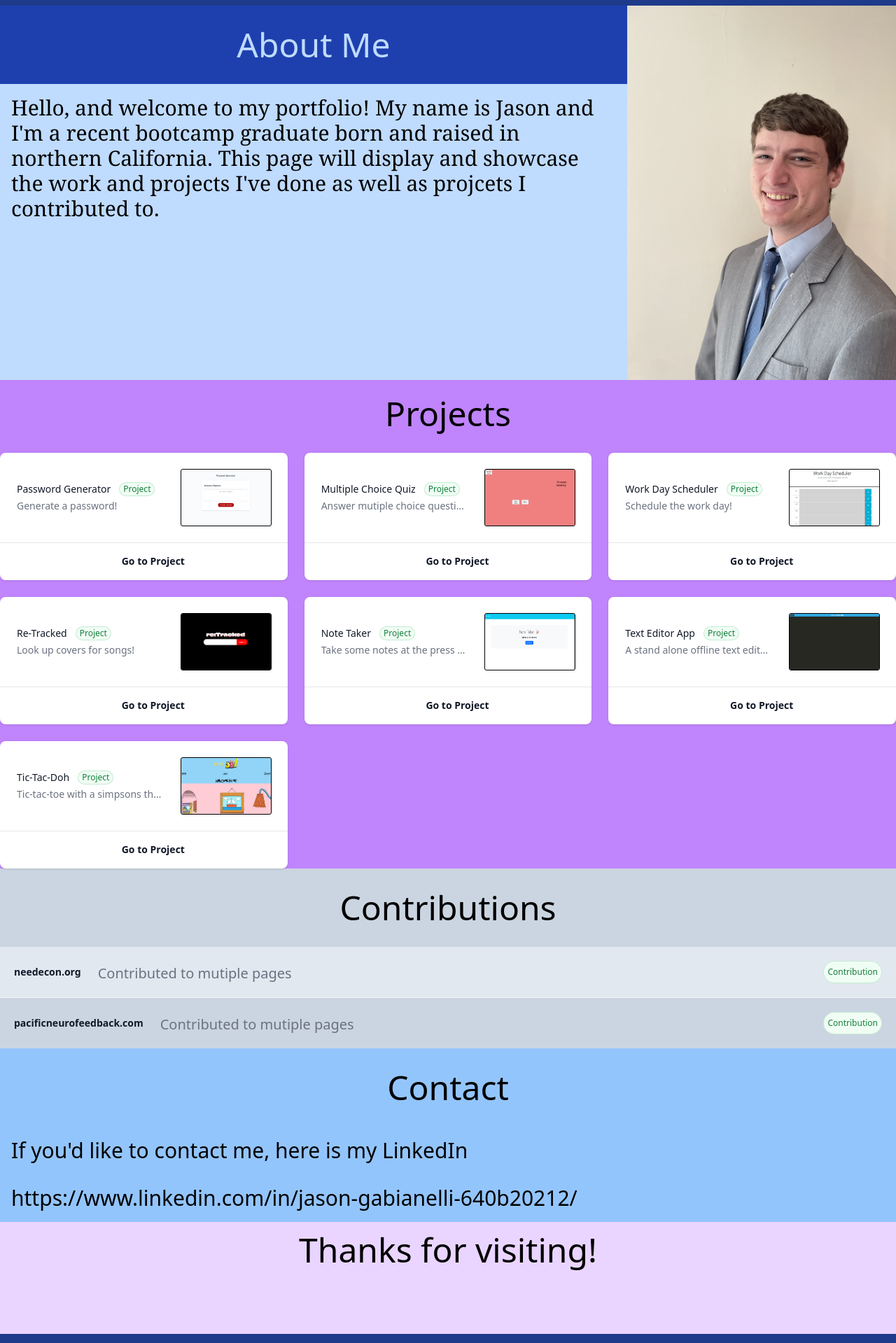
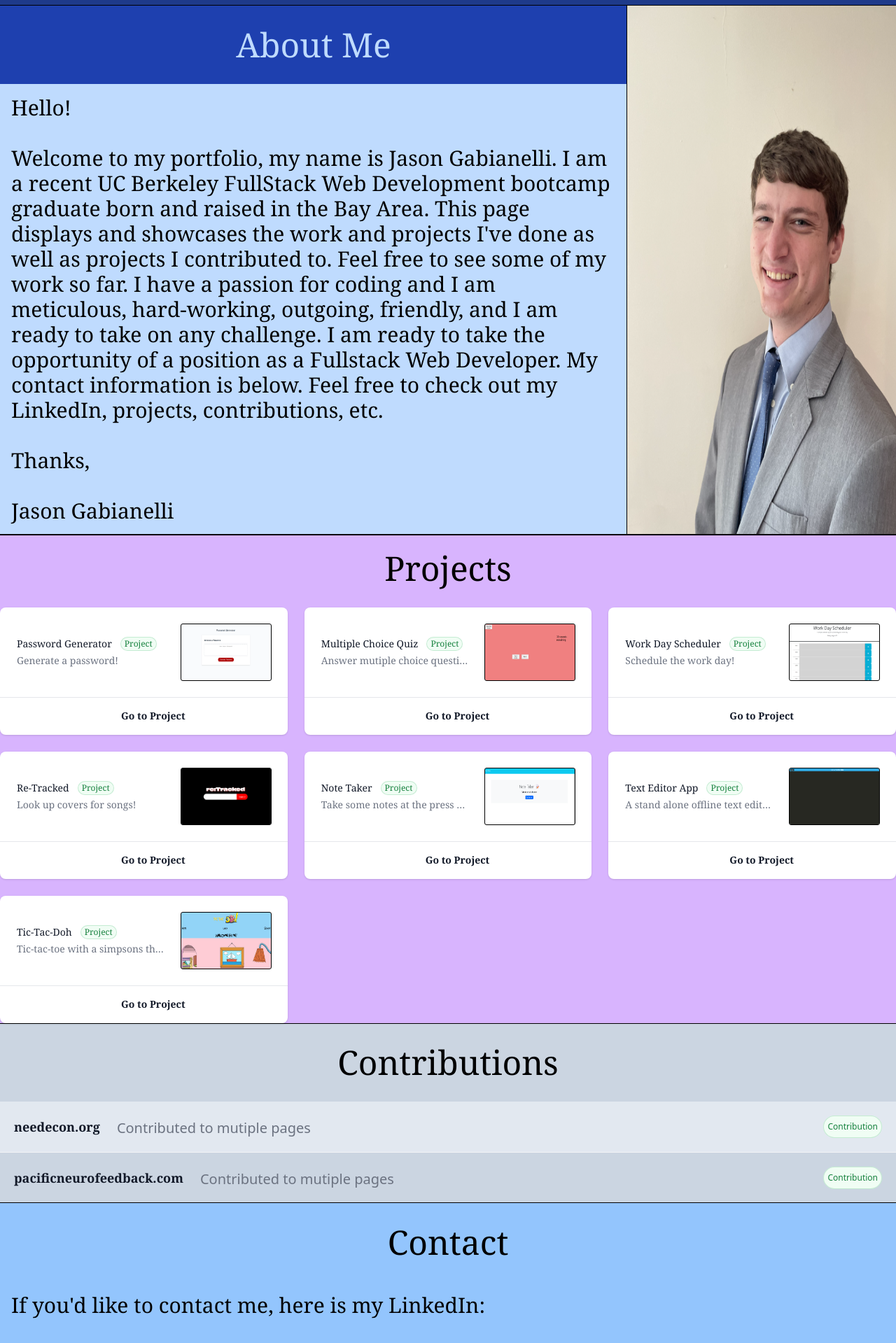
Before and after one commit to JasonGabs/react_professional_portfolio, a React (Create React App) app: page / in a window 1280 px wide. Shown: the part 120-2039 px from the top of the page at 70% size. Built offline with nearby package versions, Linux system fonts and the light colour scheme; some icons are missing.

Commit message:
added minor visual updates

```diff
--- a/src/components/Contact.jsx
+++ b/src/components/Contact.jsx
@@ -2,17 +2,17 @@ import React from "react";
 
 const Contact = () => {
     return (
-        <>
-            <div id="contact" className=" bg-blue-300 p-8 text-5xl text-center">
+        <div className="outline outline-1">
+            <div id="contact" className=" bg-blue-300 font-serif p-8 text-5xl text-center">
                 Contact
             </div>
-            <div className="bg-blue-300 text-3xl p-4">
-                If you'd like to contact me, here is my LinkedIn
+            <div className="bg-blue-300 font-serif text-3xl p-4">
+                If you'd like to contact me, here is my LinkedIn:
             </div>
-            <a href="https://www.linkedin.com/in/jason-gabianelli-640b20212/ "className="flex truncate bg-blue-300 text-3xl p-4 min-w-full">
+            <a href="https://www.linkedin.com/in/jason-gabianelli-640b20212/ "className="flex truncate font-serif bg-blue-300 text-3xl p-4 min-w-full">
             https://www.linkedin.com/in/jason-gabianelli-640b20212/
             </a>
-        </>
+        </div>
     )
 }
 
--- a/src/components/Contributions.jsx
+++ b/src/components/Contributions.jsx
@@ -3,7 +3,7 @@ import React from "react";
 const Contributions = () => {
     return (
         <>
-            <div className=" bg-slate-300 p-8 text-5xl text-center">
+            <div className=" bg-slate-300 font-serif p-8 text-5xl text-center">
                 Contributions
             </div>
             <div id="contributions">
@@ -11,7 +11,7 @@ const Contributions = () => {
                     <li class="flex justify-between gap-x-6 p-5 bg-slate-200  outline-cyan-500">
                         <div class="flex min-w-0 gap-x-4">
                             <div class="min-w-0 flex-auto bg-slate-200">
-                                <p class="text-sm font-semibold leading-6 py-1 text-gray-900">needecon.org</p>
+                                <p class=" text-lg font-semibold font-serif leading-6 py-1 text-gray-900">needecon.org</p>
                             </div>
                         </div>
                         <p class=" flex-1 mt-1 py-1 truncate leading-5 text-gray-500 text-xl">Contributed to mutiple pages</p>
@@ -20,7 +20,7 @@ const Contributions = () => {
                     <li class="flex justify-between gap-x-6 p-5 bg-slate-300 outline-cyan-500">
                         <div class="flex min-w-0 gap-x-4">
                             <div class="min-w-0 flex-auto bg-slate-300">
-                                <p class="text-sm font-semibold leading-6 py-1 text-gray-900">pacificneurofeedback.com</p>
+                                <p class="text-lg font-semibold font-serif leading-6 py-1 text-gray-900">pacificneurofeedback.com</p>
                             </div>
                         </div>
                         <p class="flex-1 mt-1 truncate leading-5 py-1 text-gray-500 text-xl">Contributed to mutiple pages</p>
--- a/src/components/Footer.jsx
+++ b/src/components/Footer.jsx
@@ -2,7 +2,7 @@ import React from "react";
 
 const Footer = () => {
     return (
-        <div className="flex-col h-40 p-4 bg-purple-200 text-5xl text-center justify-items-center">
+        <div className="flex-col font-serif h-40 p-4 outline outline-1 bg-emerald-100 text-5xl text-center justify-items-center">
             Thanks for visiting!
         </div>
     )
--- a/src/components/Hero.jsx
+++ b/src/components/Hero.jsx
@@ -3,17 +3,19 @@ import personalPhoto from "../assets/personalPhoto.png";
 const Hero = () => {
     return (
         <>
-            <div id="aboutme" className="sm:flex flex-initial block">
+            <div id="aboutme" className="sm:flex flex-initial block outline outline-1">
                 <div className="flex flex-col">
 
-                    <h1 className=" bg-blue-800 p-8 text-5xl text-blue-200 text-center">
+                    <h1 className=" bg-blue-800 p-8 text-5xl font-serif text-blue-200 text-center">
                         About Me
                     </h1>
                     <div className="flex-grow flex p-4 bg-blue-200 text-3xl font-serif text-left">
-                        Hello, and welcome to my portfolio! My name is Jason and I'm a recent bootcamp graduate born and raised in northern California. This page will display and showcase the work and projects I've done as well as projcets I contributed to.
+                        Hello! <br></br><br></br> Welcome to my portfolio, my name is Jason Gabianelli. I am a recent UC Berkeley FullStack Web Development bootcamp graduate born and raised in the Bay Area. This page displays and showcases the work and projects I've done as well as projects I contributed to. Feel free to see some of my work so far. I have a passion for coding and I am meticulous, hard-working, outgoing, friendly, and I am ready to take on any challenge. I am ready to take the opportunity of a position as a Fullstack Web Developer.
+                        My contact information is below. Feel free to check out my LinkedIn, projects, contributions, etc.<br></br><br></br> Thanks,<br></br><br></br>
+                        Jason Gabianelli
                     </div>
                 </div>
-                <img className="sm:max-w-[30%]" src={personalPhoto} alt="" />
+                <img className="sm:max-w-[30%] outline outline-1" src={personalPhoto} alt="" />
             </div>
         </>
     )
--- a/src/components/Navbar.jsx
+++ b/src/components/Navbar.jsx
@@ -12,7 +12,7 @@ const Navbar = () => {
 
     return (
         <div className="flex justify-between m-4 items-center max-h-[96px] mx-auto px-4 bg-blue-900 text-blue-200">
-            <h1 className="w-full sm:p-6 font-bold text-6xl">
+            <h1 className="w-full font-serif sm:p-6 text-6xl">
                 Jason Gabianelli
             </h1>
             <ul className="hidden lg:flex font-semibold ">
--- a/src/components/Projects.jsx
+++ b/src/components/Projects.jsx
@@ -10,7 +10,7 @@ import retracked from "../assets/retracked.png";
 
 const Projects = () => {
     return (
-        <h1 id="projects" class="text-center text-5xl pt-6 bg-purple-400"> Projects
+        <h1 id="projects" class="text-center font-serif text-5xl pt-6 outline outline-1 bg-purple-300"> Projects
             <ul class="grid grid-cols-1 gap-6 sm:grid-cols-2 lg:grid-cols-3 mt-8">
                 <li class="col-span-1 divide-y divide-gray-200 rounded-lg bg-white shadow">
                     <div class="flex w-full items-center justify-between space-x-6 p-6">
```
